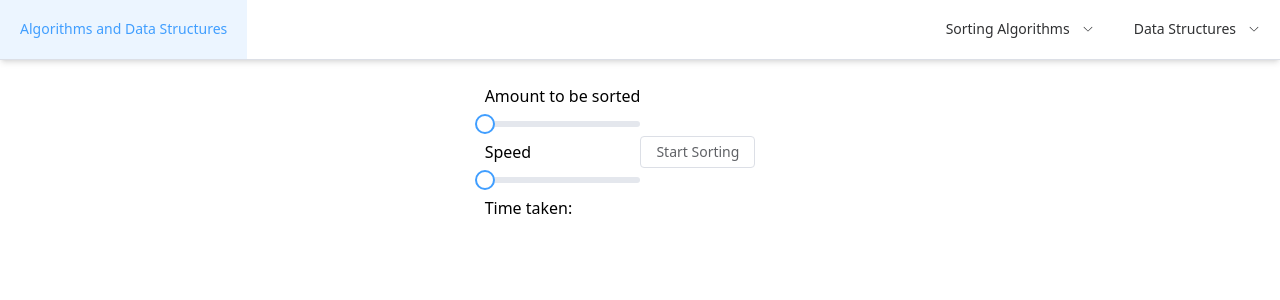
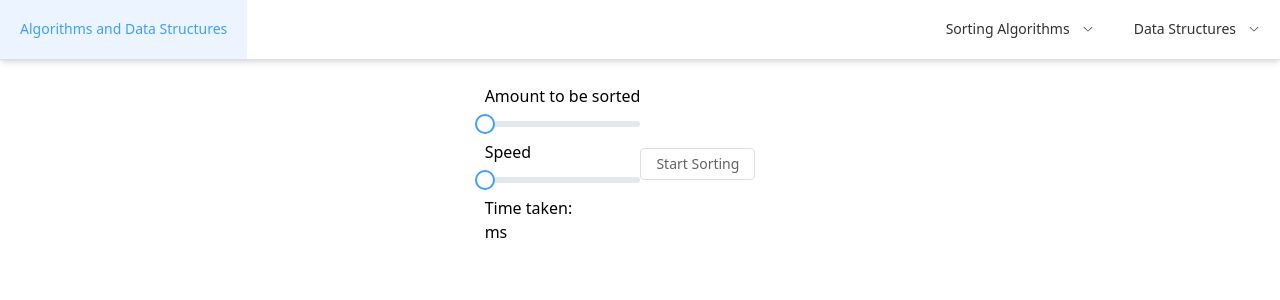
Before and after one commit to Life75/data-structures-, a Vue app: page /Sorting/BubbleSort in a window 1280 px wide. Shown: the top 300 px of the page. Built offline with nearby package versions, Linux system fonts and the light colour scheme.

Commit message:
finished composable cleaned up and added documentation and todo on Notion

```diff
--- a/src/Views/VSorting.vue
+++ b/src/Views/VSorting.vue
@@ -33,6 +33,5 @@ function setAmountOfValues(amount: number) {
 
 function setTimer(timer: Timer): void {
     trackTime.value = timer;
-    console.log(trackTime.value)
 }
 </script>
--- a/src/algorithims-ts/BubbleSort.ts
+++ b/src/algorithims-ts/BubbleSort.ts
@@ -5,7 +5,6 @@ import Iteration from "./Iteration";
 
 export default class BubbleSort implements ISort, IIterations {
   //Makes random array,
-    //needs to have a timer class that extends to the sort to keep track of how long algo takes
   private values: number[];
   private beforeBeingSorted: number[];
   private afterBeingSorted: number[];
@@ -27,16 +26,16 @@ export default class BubbleSort implements ISort, IIterations {
   }
 
   public initArray(amount: number) {
-        this.amountOfValues = amount
+    this.amountOfValues = amount;
     this.values = [];
-        //this.iterations =  [[], []]
-        this.iterations = []
-        if(this.amountOfValues) {
-            for(var i=0; i< this.amountOfValues; i++) {
-                this.addNumToArray(Math.floor(Math.random() * 500))
+
+    this.iterations = [];
+    if (this.amountOfValues) {
+      for (var i = 0; i < this.amountOfValues; i++) {
+        this.addNumToArray(Math.floor(Math.random() * 500));
       }
       //once finished this is the complete random array of values
-            this.beforeBeingSorted = [...this.values]
+      this.beforeBeingSorted = [...this.values];
     }
   }
 
@@ -45,32 +44,25 @@ export default class BubbleSort implements ISort, IIterations {
   }
 
   public startSort(): void {
-        //this.addToIterations(this.values)
     //start the timer
     //make sure the values aren't already sorted
-        if(this.isSorted()) {
-            console.log("is sorted");
+    if (this.isSorted()) {
       this.values = [...this.beforeBeingSorted];
-            //working now and fixed up
     }
 
-
-
     this.timer.start();
-        for(var i=0; i < this.values.length; i++) {
-            for(var j=0; j < this.values.length - i; j++) {
-                if(this.values[j] > this.values[j+1]) {
+    for (var i = 0; i < this.values.length; i++) {
+      for (var j = 0; j < this.values.length - i; j++) {
+        if (this.values[j] > this.values[j + 1]) {
           var temp = this.values[j];
           this.values[j] = this.values[j + 1];
           this.values[j + 1] = temp;
-                    this.addToIterations(this.values)
+          this.addToIterations(this.values);
         }
-
       }
     }
     this.timer.stop();
     this.afterBeingSorted = [...this.values];
-
   }
 
   private isSorted() {
@@ -79,8 +71,7 @@ export default class BubbleSort implements ISort, IIterations {
 
   public addToIterations(iteration: Array<number>) {
     var iterationObject = new Iteration(iteration);
-        this.iterations.push(iterationObject)
-
+    this.iterations.push(iterationObject);
   }
 
   public getCurrentValues(): Array<number> {
@@ -105,5 +96,4 @@ export default class BubbleSort implements ISort, IIterations {
   public getTimer(): Timer {
     return this.timer;
   }
-    //TODO get timer results and propagate the values up
 }
--- a/src/algorithims-ts/Timer.ts
+++ b/src/algorithims-ts/Timer.ts
@@ -1,18 +1,13 @@
 export default class Timer {
     private startTime?: number;
-    private interval?: number;
-    private timer: number;
     private endTime?: number;
     private performance?: number;
 
     constructor() {
-        //default
-        this.timer = 0;
         this.startTime = 0;
     }
 
     public start(): void {
-        //starts timer
         this.startTime = performance.now()
     }
 
--- a/src/algorithims/BubbleSort.vue
+++ b/src/algorithims/BubbleSort.vue
@@ -6,9 +6,7 @@
       <el-button v-show="!animating" @click="startSortingClick()" :disabled="animating"
         >Start Sorting</el-button
       >
-    <el-button
-      v-show="animating"
-      @click="cancelAnimation()"
+      <el-button v-show="animating" @click="cancelAnimation()"
         >Cancel Animation</el-button
       >
     </span>
@@ -25,14 +23,11 @@
 </template>
 
 <script lang="ts">
-import { defineComponent, watch, defineEmits, Ref } from "vue";
+import { defineComponent, watch } from "vue";
 import Node from "../components/Node.vue";
 import VerticalNode from "../components/VerticalNode.vue";
 import BubbleSort from "../algorithims-ts/BubbleSort";
-import { ref } from "vue";
-import {SortAlgorithimShell} from '../composables/SortAlgorithimComposable';
-import Timer from "../algorithims-ts/Timer";
-import Iteration from "../algorithims-ts/Iteration";
+import { SortAlgorithimShell } from "../composables/SortAlgorithimShell";
 
 export default defineComponent({
   name: "BubbleSort",
@@ -42,52 +37,46 @@ export default defineComponent({
     animationSpeed: { type: Number, default: 200 },
   },
   emits: ["timer"],
-  setup(props, {emit}) {
-    var currentIterationRef = ref<Iteration>;
-    var timerRef = ref<Timer>;
-    var {sortAlgoRef, sortAnimation, cancelAnimation, animating, currentIteration, timer} = SortAlgorithimShell(new BubbleSort(props.amountOfValues) , props.amountOfValues);
+  setup(props, { emit }) {
+    var {
+      sortAlgoRef,
+      sortAnimation,
+      cancelAnimation,
+      animating,
+      currentIteration,
+      timer,
+    } = SortAlgorithimShell(new BubbleSort(props.amountOfValues));
     var sortObj = sortAlgoRef;
-
-
-    /*
-
-
-putting into code was a struggle, walkthrough
-highlighting the code and visualization of a binary tree for example
-
-    */
     //watching a prop
     watch(
       () => props.amountOfValues,
       (amountOfValues, prevSelc) => {
+        const { sortAlgoRef } = SortAlgorithimShell(
+          new BubbleSort(props.amountOfValues)
+        );
+        sortObj.value = sortAlgoRef.value;
 
-       const {sortAlgoRef, currentIteration, timer} = SortAlgorithimShell(new BubbleSort(props.amountOfValues), props.amountOfValues);
-        sortObj.value = sortAlgoRef.value;
-        currentIterationRef = currentIteration.value;
-        timerRef = timer.value;
-       if(animating.value) cancelAnimation()
-
+        if (animating.value) cancelAnimation();
       }
     );
 
     watch(
       () => props.animationSpeed,
       (animationSpeed, prevSelc) => {
-
-        if(animating.value) {
-          cancelAnimation()
-          sortAnimation(props.animationSpeed)
+        if (animating.value) {
+          cancelAnimation();
+          sortAnimation(props.animationSpeed);
         }
-
       }
     );
 
     watch(
-      () => timer.value, (currentTimer, oldTimer) => {
+      () => timer.value,
+      (currentTimer, oldTimer) => {
         //emit this event
-        emit('timer', timer);
+        emit("timer", timer.value);
       }
-    )
+    );
 
     return {
       currentIteration,
@@ -95,7 +84,7 @@ highlighting the code and visualization of a binary tree for example
       animating,
       cancelAnimation,
       sortObj,
-      timer
+      timer,
     };
   },
   methods: {
--- a/src/components/SortHeaderUI.vue
+++ b/src/components/SortHeaderUI.vue
@@ -7,7 +7,7 @@
     <div>
     Time taken:
     </div>
-    {{props.timer?.value?.getTime()}}
+    {{props.timer?.getTime()}} ms
 
     <slot>
       <template> </template>
@@ -24,7 +24,7 @@ const emit = defineEmits<{
 }>();
 
 const props = defineProps({
-  timer: {type: ref<Timer>}
+  timer: {type: Timer}
 })
 
 const amountOfValues = ref(0);
--- a/src/composables/SortAlgorithimComposable.ts
+++ b/src/composables/SortAlgorithimShell.ts
@@ -3,7 +3,7 @@ import IIterations from '../algorithims-ts/Interfaces/IIterations'
 import ISort from '../algorithims-ts/Interfaces/ISort'
 
 //make UI elements packaged into an object for the sortHeader
-export function SortAlgorithimShell(sortAlgo: ISort & IIterations, amountOfValues: number) {
+export function SortAlgorithimShell(sortAlgo: ISort & IIterations) {
     var sortAlgoRef = ref(sortAlgo);
     var animating = ref(false);
     var frame = ref(0);
@@ -15,7 +15,6 @@ export function SortAlgorithimShell(sortAlgo: ISort & IIterations, amountOfValue
     watch(
       () => sortAlgoRef.value.getTimer(), (newTimer, oldTimer) => {
         timer.value = sortAlgoRef.value.getTimer();
-        console.log("working")
       }
     )
 
```
Lines whose indentation alone changed are shown as unchanged.
